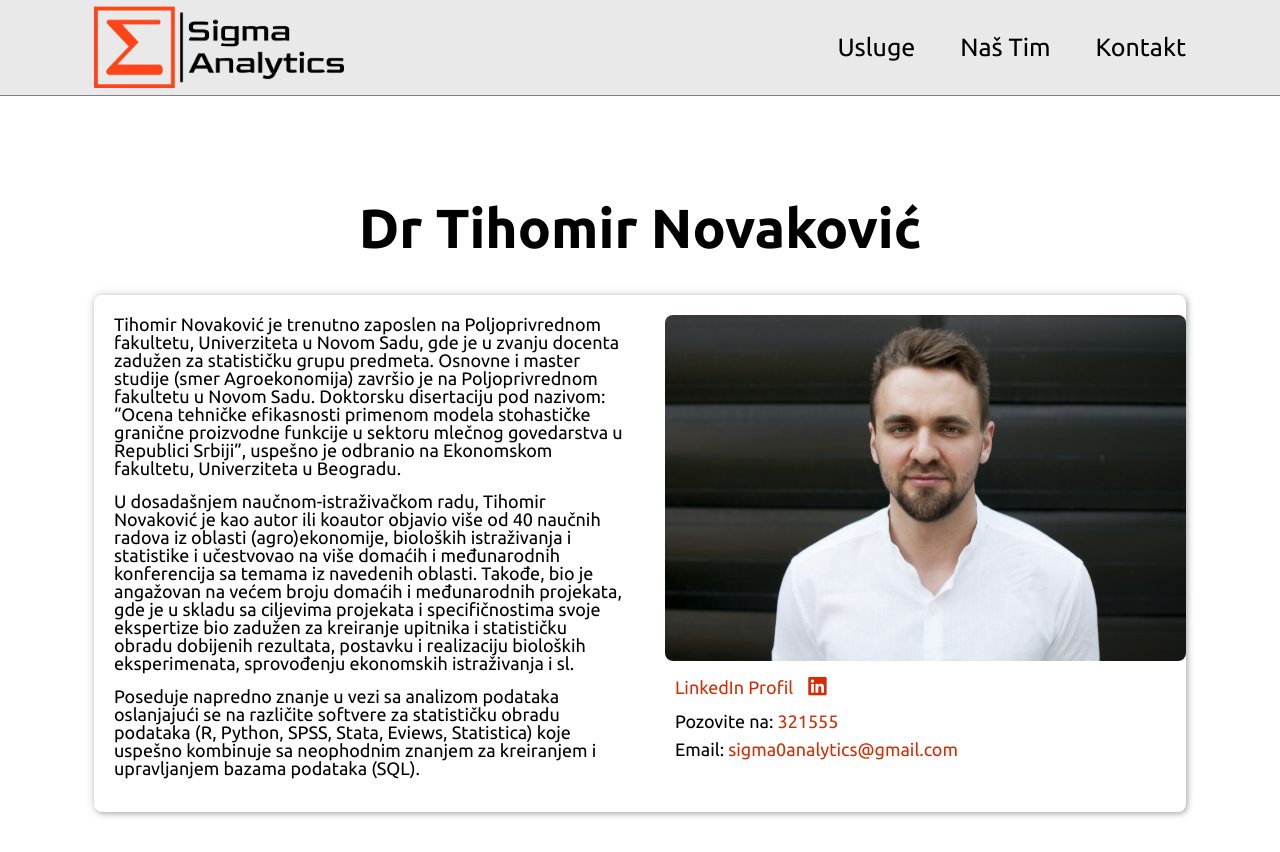
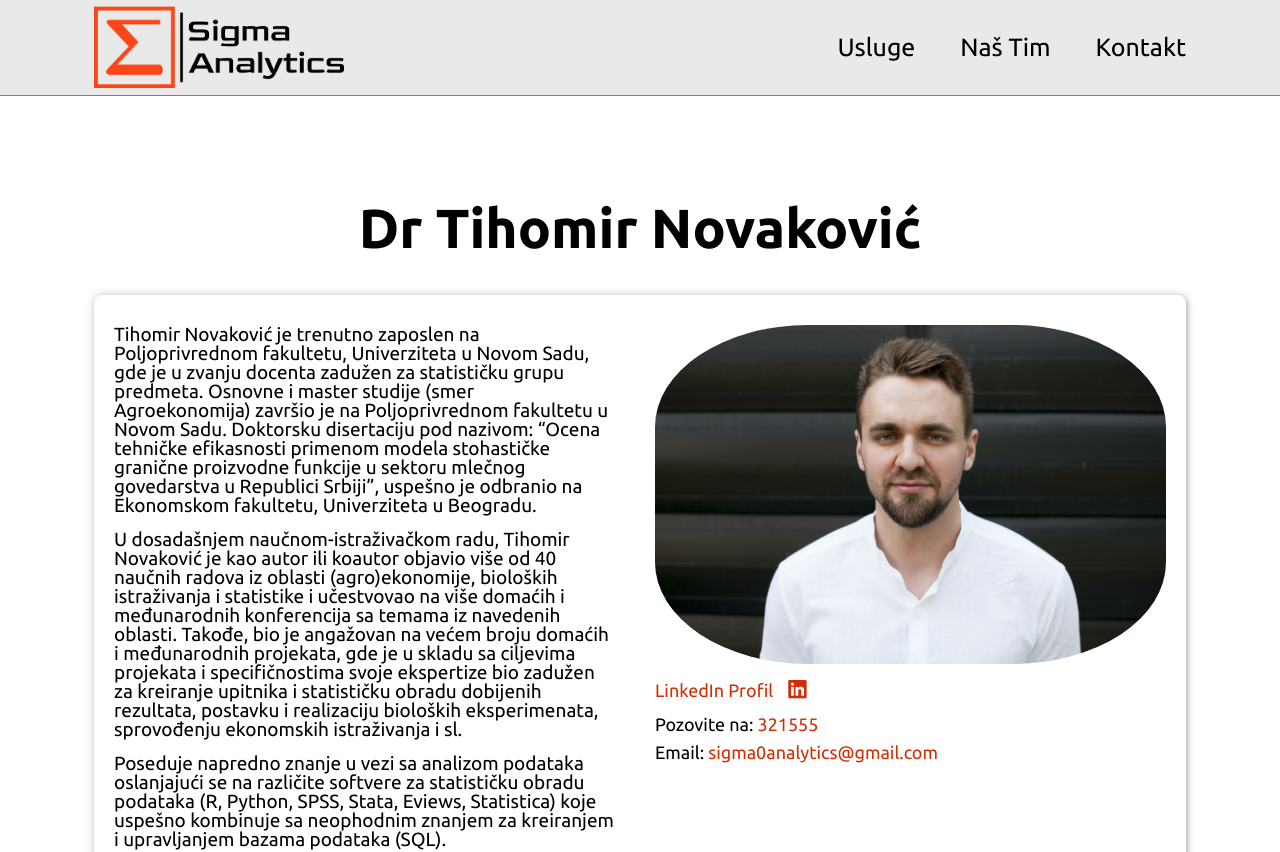
Before and after one commit to DuraN777/SigmaProject, a website: page src/about-tihomir.html in a window 1280 px wide. Shown: the top 852 px of the page. Drawn offline with nearby package versions, Linux system fonts and the light colour scheme; files that its build step writes are made by us from their sources.

Commit message:
committed

```diff
--- a/src/scss/components/_bio.scss
+++ b/src/scss/components/_bio.scss
@@ -12,11 +12,10 @@
   align-items: center;
   box-shadow: 0px 0px 10px $blackOp02, 0px 0px 0px $blackOp02, 0px 0px 0px $blackOp02, 2px 2px 5px $blackOp02, 0px 0px 0px $blackOp02, 0px 0px 0px $blackOp02;
   border-radius: 8px;
-  padding: 20px 0 20px 20px;
+  padding: 30px 20px;
 
 
   @include laptop {
-    // align-items: flex-start;
     justify-content: space-between;
 
     @include laptop-sm {
@@ -25,8 +24,8 @@
   }
 
   @include tablet {
-    flex-direction: column;
-    padding: 20px;
+    flex-direction: column-reverse;
+    padding: 20px 10px;
     gap: 30px;
   }
 }
@@ -58,7 +57,7 @@
   font-size: 22px;
 
   @include laptop {
-    font-size: 18px;
+    font-size: 19px;
   }
 }
 
@@ -86,14 +85,13 @@
 
 .bio__img {
   width: 100%;
-  border-radius: 8px;
+  border-radius: 30%;
   object-fit: cover;
 }
 
 .bio__linkedIn {
   font-size: 21px;
   color: $orange;
-  padding-left: 10px;
 
   @include laptop-sm {
     font-size: 18px;
@@ -109,7 +107,6 @@
   display: flex;
   flex-direction: column;
   gap: 10px;
-  padding-left: 10px;
 
   @include laptop-sm {
     font-size: 18px;
```
